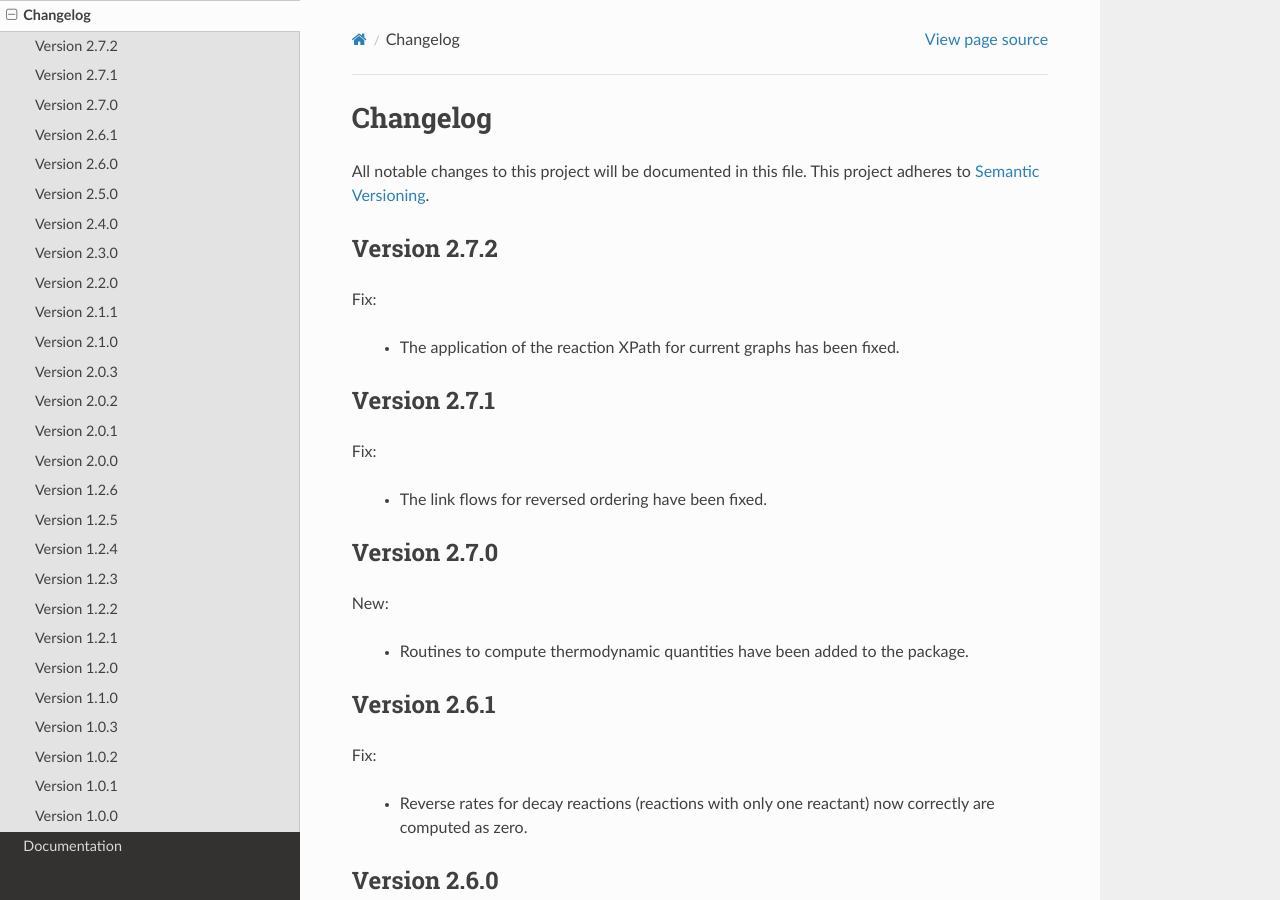
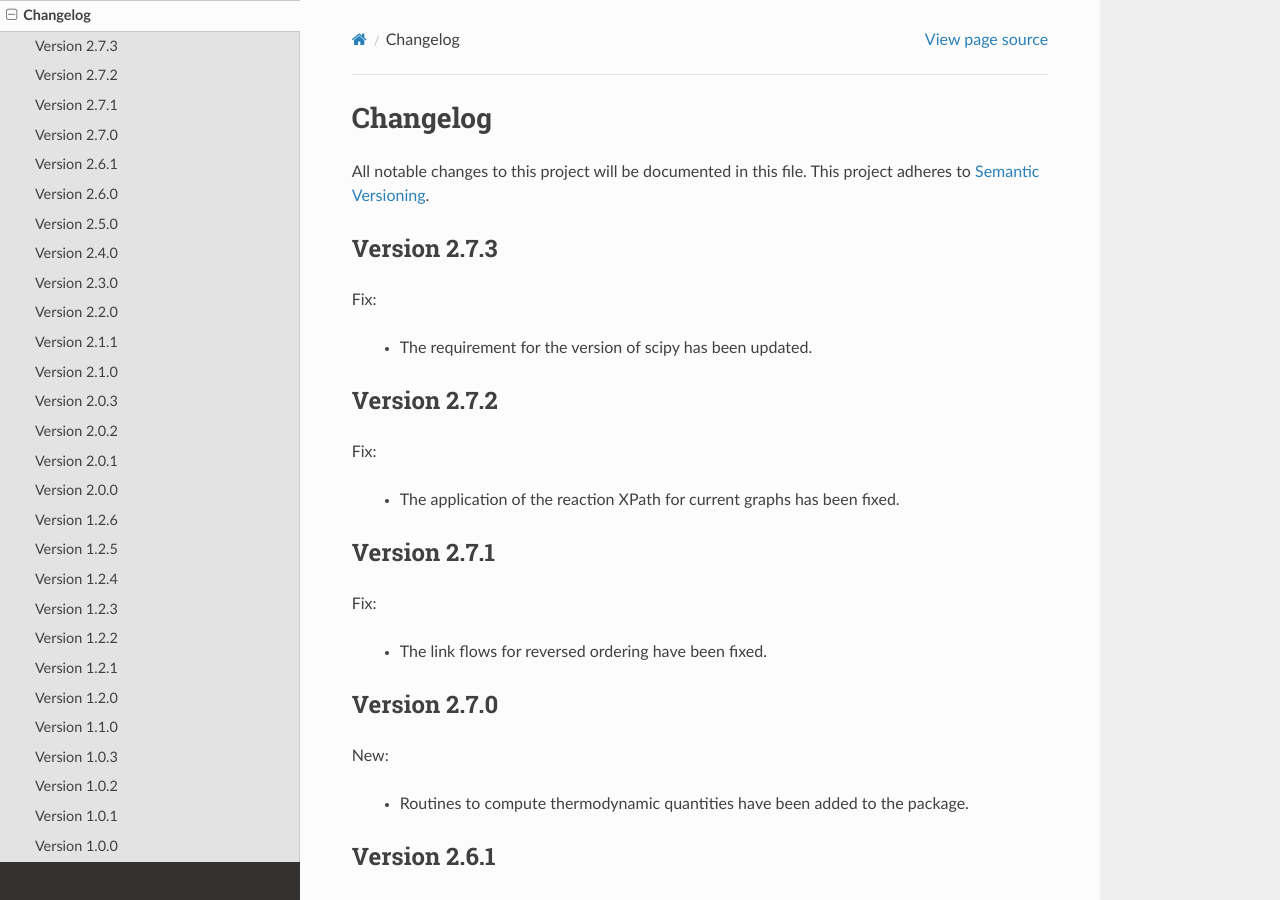
Before and after one commit to mbradle/wnnet, a Sphinx documentation site: the page built from doc/source/changelog.rst, in a window 1280 px wide and 900 px high. Built offline with Sphinx 7.4.7 and the Read the Docs theme 3.1.0, drawn with Linux system fonts in a browser that asks for light colours.

Commit message:
Fix requirements on scipy.

```diff
--- a/doc/requirements.txt
+++ b/doc/requirements.txt
@@ -3,7 +3,7 @@ wnutils
 wnstatmech
 networkx
 gslconsts
-scipy
+scipy>=1.15.0
 dataclasses
 sphinx_rtd_theme
 #readthedocs-sphinx-search==0.1.1
--- a/doc/source/changelog.rst
+++ b/doc/source/changelog.rst
@@ -3,6 +3,13 @@ Changelog
 
 All notable changes to this project will be documented in this file.  This
 project adheres to `Semantic Versioning <http://semver.org/spec/v2.0.0.html>`_.
+
+Version 2.7.3
+-------------
+
+Fix:
+
+  * The requirement for the version of scipy has been updated.
 
 Version 2.7.2
 -------------
--- a/pyproject.toml
+++ b/pyproject.toml
@@ -8,7 +8,7 @@ exclude = ["tutorial*"]
 
 [project]
 name = "wnnet"
-version = "2.7.2"
+version = "2.7.3"
 dependencies = ["wnutils", "networkx", "gslconsts", "wnstatmech"]
 requires-python = ">=3.0"
 authors = [
--- a/wnnet/__about__.py
+++ b/wnnet/__about__.py
@@ -12,6 +12,6 @@ __all__ = [
 
 __title__ = "wnnet"
 __summary__ = "Python project to handle webnucleo reaction networks"
-__version__ = "2.7.2"
+__version__ = "2.7.3"
 __author__ = "Clemson University"
 __copyright__ = "Clemson University, 2022-2025"
```
Also changed, not shown: 1 other file.
